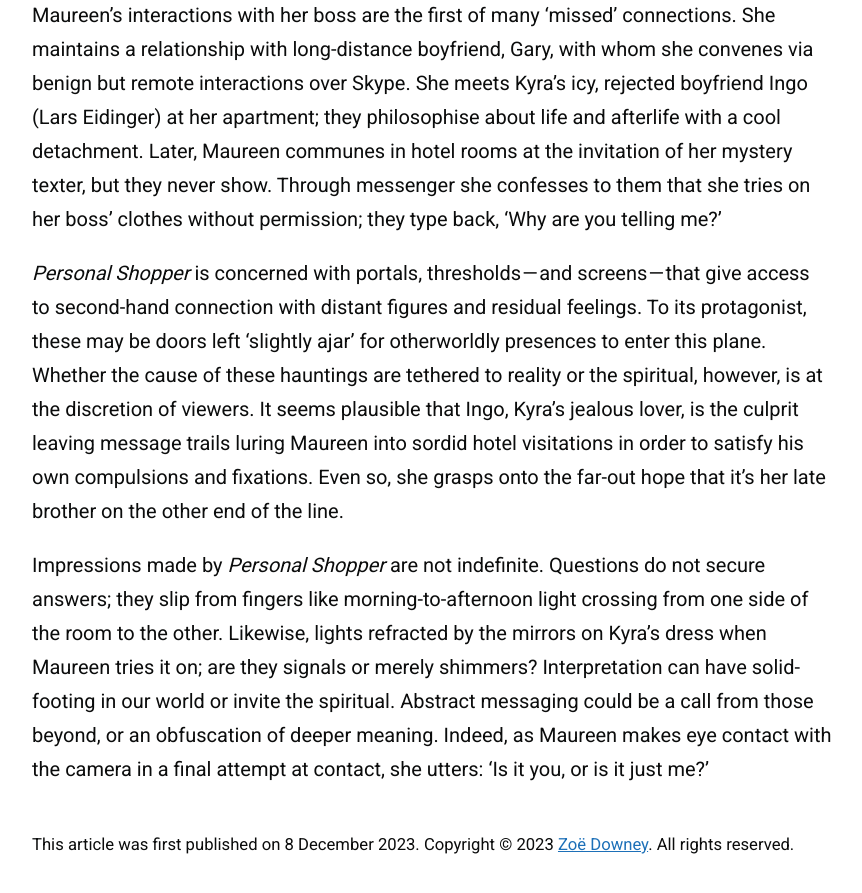
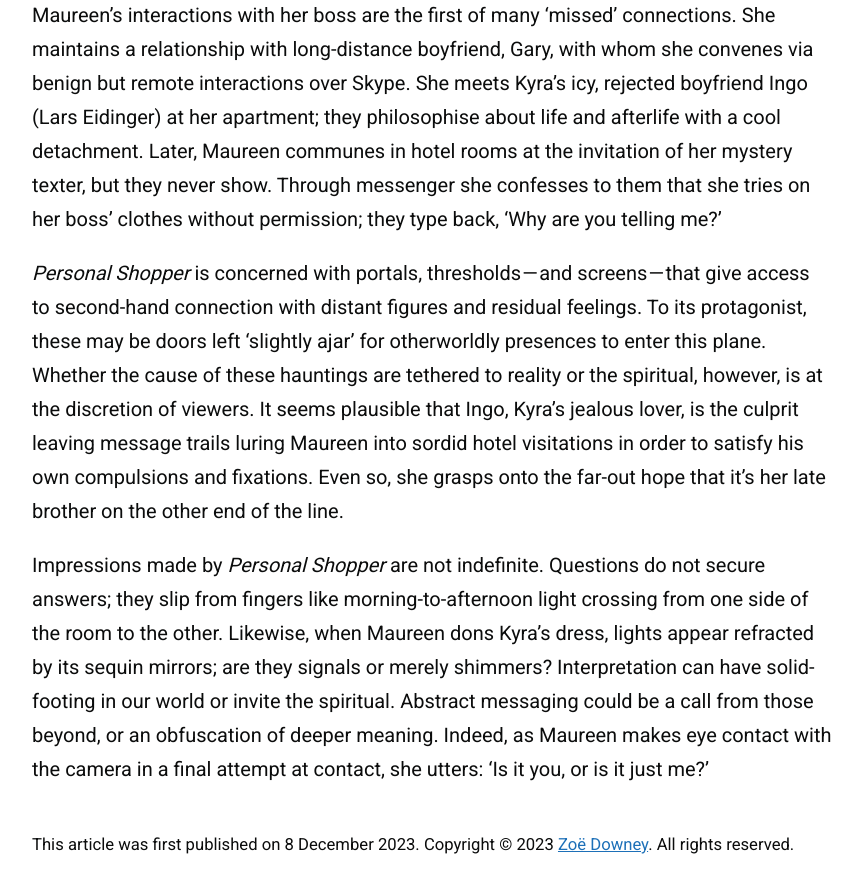
Before and after one commit to zoeurl/zoedowney.github.io, a Jekyll site: the page built from _posts/2023-12-08-personal-shopper.md, in a window 1280 px wide and 900 px high, scrolled down 1993 px. Shown: the top 893 px of the window, without its empty margins (208-1070 px from the left). Built offline with Jekyll 4.4.1, drawn with Linux system fonts in a browser that asks for light colours.

Commit message:
Update 2023-12-08-personal-shopper.md

```diff
--- a/_posts/2023-12-08-personal-shopper.md
+++ b/_posts/2023-12-08-personal-shopper.md
@@ -20,4 +20,4 @@
 
 _Personal Shopper_ is concerned with portals, thresholds — and screens — that give access to second-hand connection with distant figures and residual feelings. To its protagonist, these may be doors left ‘slightly ajar’ for otherworldly presences to enter this plane. Whether the cause of these hauntings are tethered to reality or the spiritual, however, is at the discretion of viewers. It seems plausible that Ingo, Kyra’s jealous lover, is the culprit leaving message trails luring Maureen into sordid hotel visitations in order to satisfy his own compulsions and fixations. Even so, she grasps onto the far-out hope that it's her late brother on the other end of the line.
 
-Impressions made by _Personal Shopper_ are not indefinite. Questions do not secure answers; they slip from fingers like morning-to-afternoon light crossing from one side of the room to the other. Likewise, lights refracted by the mirrors on Kyra’s dress when Maureen tries it on; are they signals or merely shimmers? Interpretation can have solid-footing in our world or invite the spiritual. Abstract messaging could be a call from those beyond, or an obfuscation of deeper meaning. Indeed, as Maureen makes eye contact with the camera in a final attempt at contact, she utters: ‘Is it you, or is it just me?’
+Impressions made by _Personal Shopper_ are not indefinite. Questions do not secure answers; they slip from fingers like morning-to-afternoon light crossing from one side of the room to the other. Likewise, when Maureen dons Kyra's dress, lights appear refracted by its sequin mirrors; are they signals or merely shimmers? Interpretation can have solid-footing in our world or invite the spiritual. Abstract messaging could be a call from those beyond, or an obfuscation of deeper meaning. Indeed, as Maureen makes eye contact with the camera in a final attempt at contact, she utters: ‘Is it you, or is it just me?’
```
